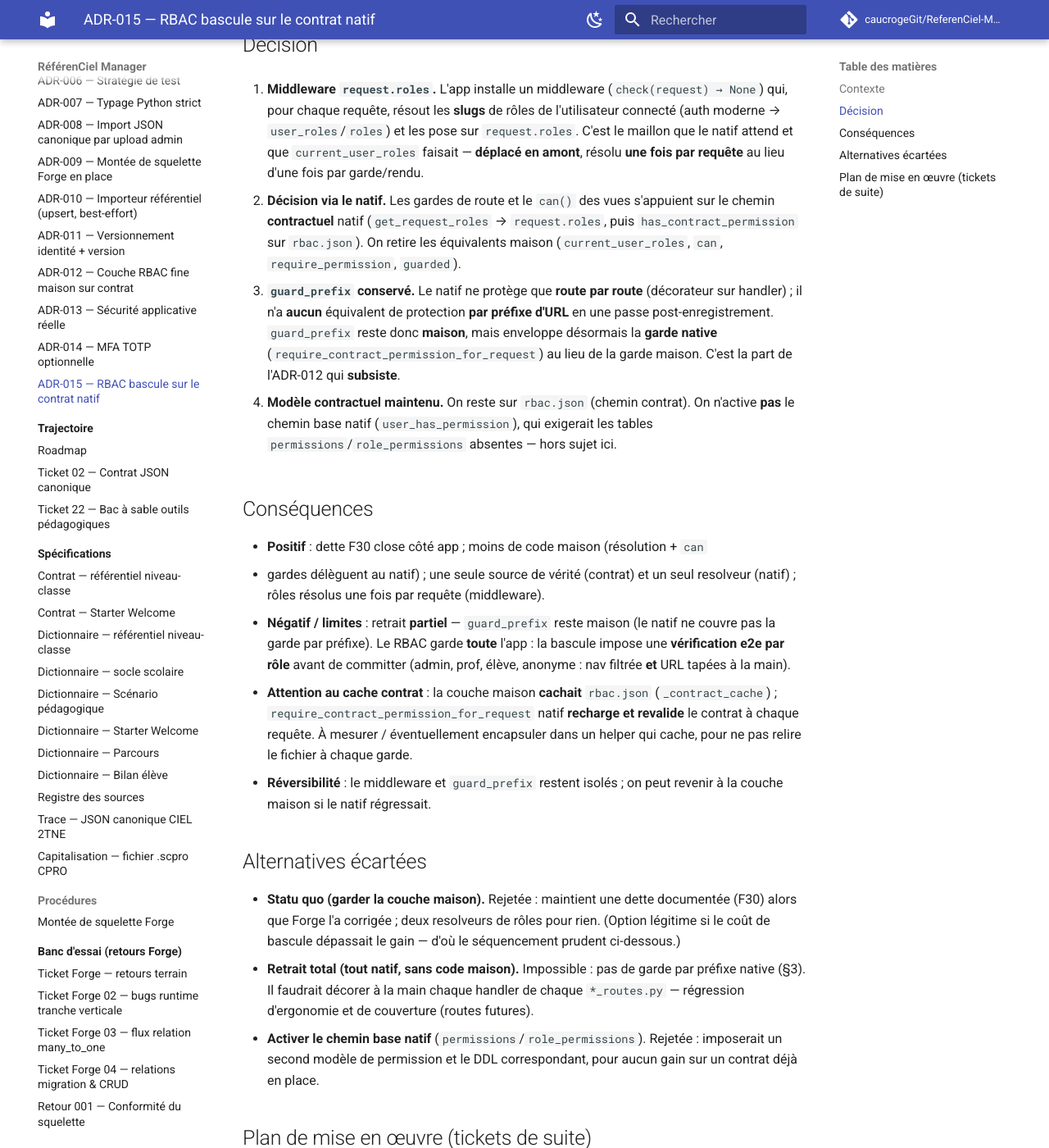
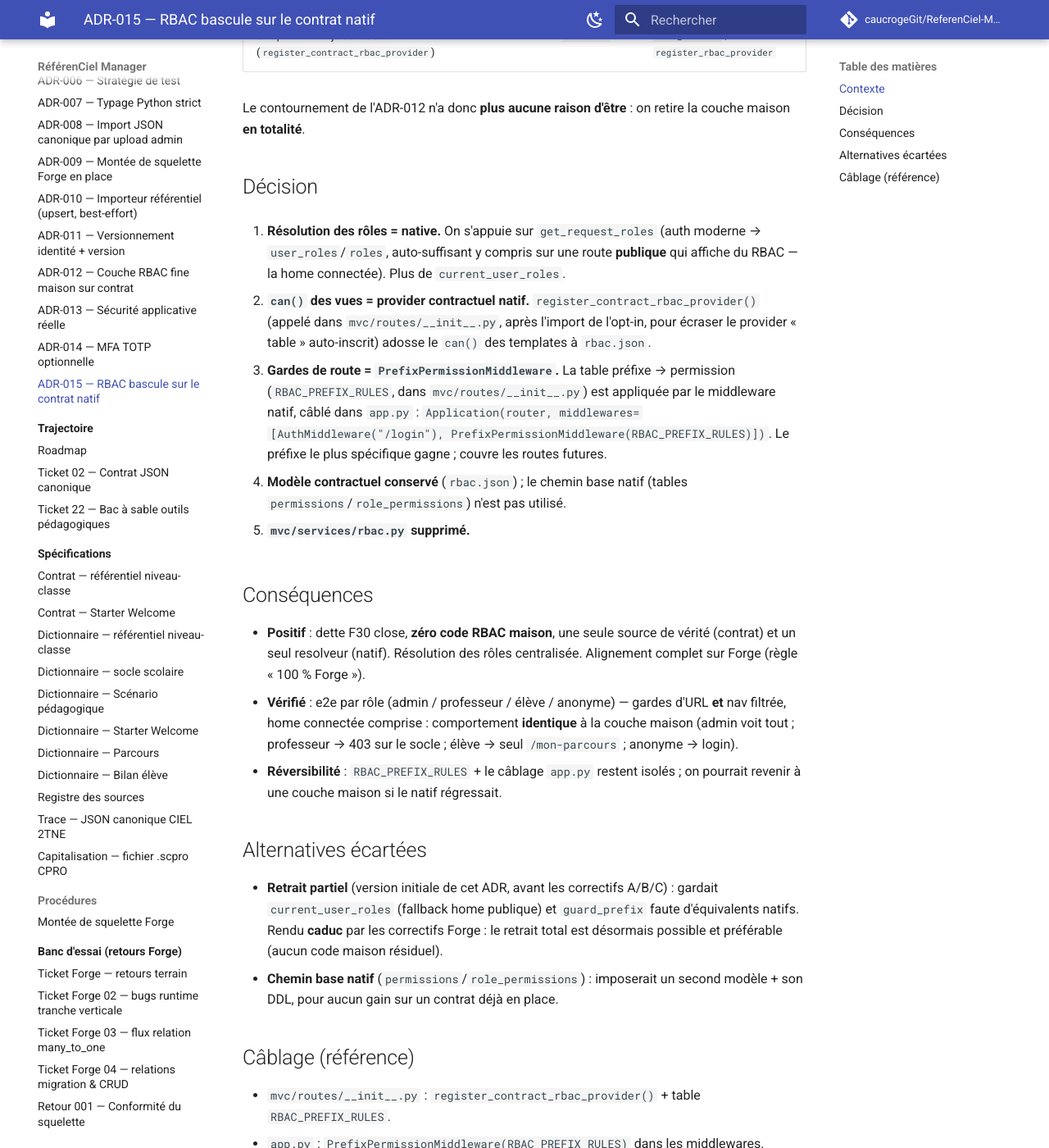
Before and after one commit to caucrogeGit/ReferenCiel-Manager, an MkDocs documentation site: the page built from docs/adr/015-rbac-bascule-sur-le-contrat-natif.md, in a window 1280 px wide and 1400 px high, scrolled down 696 px. Shown: the whole window at 82% size. Built offline with MkDocs 1.6.1 and Material for MkDocs 9.7.7, drawn with Linux system fonts in a browser that asks for light colours; comment, search, counter and statistics services are not loaded; some of the changed text lies outside the part shown.

Commit message:
refactor(rbac): retrait total de la couche maison, bascule sur le RBAC natif (ADR-015)
Les 3 manques du RBAC natif ayant été corrigés côté Forge (A/B/C, cf. montée
9592d2d3), la couche maison mvc/services/rbac.py est supprimée intégralement :

- résolution des rôles → get_request_roles natif (autonome : auth moderne → base,
  fonctionne aussi sur la home publique connectée, sans injection) ;
- can() des vues → register_contract_rbac_provider() (provider Jinja contractuel,
  adossé à rbac.json), dans mvc/routes/__init__.py ;
- gardes de route → PrefixPermissionMiddleware(RBAC_PREFIX_RULES) câblé dans app.py
  (table préfixe → permission, préfixe le plus spécifique gagne).

Modèle contractuel conservé (rbac.json inchangé). ADR-015 réécrit (retrait total),
ADR-012 marqué remplacé, retour-015 acté résolu.

Vérifié e2e par rôle (admin/professeur/élève/anonyme) : gardes d'URL ET nav filtrée,
home connectée comprise — comportement identique à la couche maison. make check vert.

Co-Authored-By: Claude Opus 4.8 (1M context) <noreply@anthropic.com>

```diff
--- a/docs/adr/015-rbac-bascule-sur-le-contrat-natif.md
+++ b/docs/adr/015-rbac-bascule-sur-le-contrat-natif.md
@@ -1,112 +1,73 @@
-# ADR-015 — Bascule du RBAC sur le contrat natif (retrait partiel de la couche maison)
+# ADR-015 — Bascule du RBAC sur le contrat natif (retrait **total** de la couche maison)
 
-**Statut :** Accepté
-**Date :** 2026-07-12
+**Statut :** Accepté et **réalisé** (2026-07-12)
 
-> Fait suite à l'[ADR-012](012-rbac-couche-fine-maison-sur-contrat.md), qu'il
-> **amende partiellement** (il ne l'annule pas : la partie « garde par préfixe »
-> reste maison).
+> **Remplace** la couche RBAC maison de l'[ADR-012](012-rbac-couche-fine-maison-sur-contrat.md) :
+> `mvc/services/rbac.py` est **supprimé**, tout le RBAC passe par l'opt-in natif.
 
 ## Contexte
 
-L'[ADR-012](012-rbac-couche-fine-maison-sur-contrat.md) a introduit une couche RBAC
-« fine maison » (`mvc/services/rbac.py`) parce que le resolveur natif de
-`forge-mvc-rbac` lisait une **session dépréciée** (F30, [retour-015](../banc-essai/retour-015-rbac-resolveur-session-depreciee-et-schema-non-livre.md))
-et renvoyait donc toujours des rôles vides sous l'auth moderne.
+L'[ADR-012](012-rbac-couche-fine-maison-sur-contrat.md) avait introduit une couche
+RBAC « fine maison » parce que l'opt-in `forge-mvc-rbac` était, sous l'auth moderne,
+inutilisable : resolveur de rôles sur session dépréciée (F30), pas de provider Jinja
+contractuel, pas de garde par préfixe d'URL.
 
-**F30 est corrigé côté Forge** (sha `e7cc3f1a`, 2026-07-12) : `get_request_roles`
-n'appelle plus la session dépréciée — il lit **`request.roles`**, un point
-d'injection que l'application alimente. Le RBAC contractuel natif
-(`has_contract_permission`, `require_contract_permission_for_request`,
-`get_contract_permissions`) devient donc **câblable** sur l'auth moderne, à condition
-que l'app pose les rôles de l'utilisateur courant sur la requête.
+Ces trois manques ont été **corrigés côté Forge** (retour banc-essai du projet) :
 
-Le contournement de l'ADR-012 n'a plus de raison d'être **sur sa partie résolution
-des rôles / décision**. On peut réduire la couche maison et se réaligner sur le natif.
+| Manque | Correctif Forge | Ce qu'il rend inutile |
+|---|---|---|
+| **A** — résolveur de rôles autonome (`get_request_roles` résout en base via l'auth moderne, sans injection) | `67a32bcc` | `current_user_roles` + middleware d'injection |
+| **B** — garde par **préfixe** (`PrefixPermissionMiddleware`) | `5ef21fa3` | `guard_prefix` |
+| **C** — provider Jinja **contractuel** (`register_contract_rbac_provider`) | `1b1bb998` | `rbac_context` / `register_rbac_provider` |
+
+Le contournement de l'ADR-012 n'a donc **plus aucune raison d'être** : on retire la
+couche maison **en totalité**.
 
 ## Décision
 
-1. **Middleware `request.roles`.** L'app installe un middleware
-   (`check(request) → None`) qui, pour chaque requête, résout les **slugs** de rôles
-   de l'utilisateur connecté (auth moderne → `user_roles`/`roles`) et les pose sur
-   `request.roles`. C'est le maillon que le natif attend et que
-   `current_user_roles` faisait — **déplacé en amont**, résolu **une fois par
-   requête** au lieu d'une fois par garde/rendu.
+1. **Résolution des rôles = native.** On s'appuie sur `get_request_roles`
+   (auth moderne → `user_roles`/`roles`, auto-suffisant y compris sur une route
+   **publique** qui affiche du RBAC — la home connectée). Plus de `current_user_roles`.
 
-2. **Décision via le natif.** Les gardes de route et le `can()` des vues s'appuient
-   sur le chemin **contractuel** natif (`get_request_roles` → `request.roles`, puis
-   `has_contract_permission` sur `rbac.json`). On retire les équivalents maison
-   (`current_user_roles`, `can`, `require_permission`, `guarded`).
+2. **`can()` des vues = provider contractuel natif.** `register_contract_rbac_provider()`
+   (appelé dans `mvc/routes/__init__.py`, après l'import de l'opt-in, pour écraser le
+   provider « table » auto-inscrit) adosse le `can()` des templates à `rbac.json`.
 
-3. **`guard_prefix` conservé.** Le natif ne protège que **route par route**
-   (décorateur sur handler) ; il n'a **aucun** équivalent de protection **par
-   préfixe d'URL** en une passe post-enregistrement. `guard_prefix` reste donc
-   **maison**, mais enveloppe désormais la **garde native**
-   (`require_contract_permission_for_request`) au lieu de la garde maison. C'est la
-   part de l'ADR-012 qui **subsiste**.
+3. **Gardes de route = `PrefixPermissionMiddleware`.** La table préfixe → permission
+   (`RBAC_PREFIX_RULES`, dans `mvc/routes/__init__.py`) est appliquée par le
+   middleware natif, câblé dans `app.py` :
+   `Application(router, middlewares=[AuthMiddleware("/login"), PrefixPermissionMiddleware(RBAC_PREFIX_RULES)])`.
+   Le préfixe le plus spécifique gagne ; couvre les routes futures.
 
-4. **Modèle contractuel maintenu.** On reste sur `rbac.json` (chemin contrat). On
-   n'active **pas** le chemin base natif (`user_has_permission`), qui exigerait les
-   tables `permissions`/`role_permissions` absentes — hors sujet ici.
+4. **Modèle contractuel conservé** (`rbac.json`) ; le chemin base natif
+   (tables `permissions`/`role_permissions`) n'est pas utilisé.
+
+5. **`mvc/services/rbac.py` supprimé.**
 
 ## Conséquences
 
-- **Positif** : dette F30 close côté app ; moins de code maison (résolution + `can`
-  + gardes délèguent au natif) ; une seule source de vérité (contrat) et un seul
-  resolveur (natif) ; rôles résolus une fois par requête (middleware).
-- **Négatif / limites** : retrait **partiel** — `guard_prefix` reste maison (le
-  natif ne couvre pas la garde par préfixe). Le RBAC garde **toute** l'app : la
-  bascule impose une **vérification e2e par rôle** avant de committer (admin, prof,
-  élève, anonyme : nav filtrée **et** URL tapées à la main).
-- **Attention au cache contrat** : la couche maison **cachait** `rbac.json`
-  (`_contract_cache`) ; `require_contract_permission_for_request` natif **recharge et
-  revalide** le contrat à chaque requête. À mesurer / éventuellement encapsuler dans
-  un helper qui cache, pour ne pas relire le fichier à chaque garde.
-- **Réversibilité** : le middleware et `guard_prefix` restent isolés ; on peut
-  revenir à la couche maison si le natif régressait.
+- **Positif** : dette F30 close, **zéro code RBAC maison**, une seule source de
+  vérité (contrat) et un seul resolveur (natif). Résolution des rôles centralisée.
+  Alignement complet sur Forge (règle « 100 % Forge »).
+- **Vérifié** : e2e par rôle (admin / professeur / élève / anonyme) — gardes d'URL
+  **et** nav filtrée, home connectée comprise : comportement **identique** à la
+  couche maison (admin voit tout ; professeur → 403 sur le socle ; élève → seul
+  `/mon-parcours` ; anonyme → login).
+- **Réversibilité** : `RBAC_PREFIX_RULES` + le câblage `app.py` restent isolés ; on
+  pourrait revenir à une couche maison si le natif régressait.
 
 ## Alternatives écartées
 
-- **Statu quo (garder la couche maison).** Rejetée : maintient une dette
-  documentée (F30) alors que Forge l'a corrigée ; deux resolveurs de rôles pour rien.
-  (Option légitime si le coût de bascule dépassait le gain — d'où le séquencement
-  prudent ci-dessous.)
-- **Retrait total (tout natif, sans code maison).** Impossible : pas de garde par
-  préfixe native (§3). Il faudrait décorer à la main chaque handler de chaque
-  `*_routes.py` — régression d'ergonomie et de couverture (routes futures).
-- **Activer le chemin base natif** (`permissions`/`role_permissions`). Rejetée :
-  imposerait un second modèle de permission et le DDL correspondant, pour aucun
-  gain sur un contrat déjà en place.
+- **Retrait partiel** (version initiale de cet ADR, avant les correctifs A/B/C) :
+  gardait `current_user_roles` (fallback home publique) et `guard_prefix` faute
+  d'équivalents natifs. Rendu **caduc** par les correctifs Forge : le retrait total
+  est désormais possible et préférable (aucun code maison résiduel).
+- **Chemin base natif** (`permissions`/`role_permissions`) : imposerait un second
+  modèle + son DDL, pour aucun gain sur un contrat déjà en place.
 
-## Plan de mise en œuvre (tickets de suite)
+## Câblage (référence)
 
-Séquencé pour rester vérifiable à chaque étape (le RBAC est critique) :
-
-1. **T1 — Middleware `request.roles`.** Créer `RolesMiddleware.check(request)` qui
-   pose `request.roles` (slugs, auth moderne → base ; `[]` si anonyme/tables
-   absentes) et retourne `None`. Le câbler dans `app.py`
-   (`Application(router, middlewares=[AuthMiddleware(...), RolesMiddleware()])`).
-   *Validation* : `request.roles` est peuplé pour un compte connecté (log/test).
-
-2. **T2 — Bascule des gardes de route.** Adapter `guard_prefix` pour envelopper
-   `require_contract_permission_for_request` (natif, lit `request.roles`) au lieu de
-   `guarded` maison. Introduire un cache de contrat si le rechargement par requête
-   pèse. *Validation* : prof → 403 sur `/classe`, 200 sur `/mes-classes` ; anonyme
-   → redirigé ; admin → tout.
-
-3. **T3 — Bascule du `can()` Jinja.** Fournir le `can()` des vues via le contrat +
-   `request.roles` (provider natif avec `permission_checker` contractuel, ou
-   `rbac_context` maison réduit à lire `request.roles`). *Validation* : la nav
-   filtrée est identique à aujourd'hui pour chaque rôle.
-
-4. **T4 — Nettoyage.** Retirer de `mvc/services/rbac.py` les fonctions devenues
-   inutiles (`current_user_roles`, `can`, `require_permission`, `guarded`,
-   éventuellement `rbac_context`/`register_rbac_provider`). Conserver `guard_prefix`.
-   *Validation* : `make check` vert ; **e2e complet par rôle** (smoke test des routes
-   en admin/prof/élève/anonyme, réparti 200/403/302 inchangé).
-
-5. **T5 — Doc.** Marquer l'ADR-012 « amendé par ADR-015 » ; noter le retrait dans
-   [retour-015](../banc-essai/retour-015-rbac-resolveur-session-depreciee-et-schema-non-livre.md).
-
-**Garde-fou** : ne committer qu'après la vérification e2e par rôle de T4 — une
-régression RBAC est silencieuse (trop permissif) ou bloquante (trop restrictif).
+- `mvc/routes/__init__.py` : `register_contract_rbac_provider()` + table
+  `RBAC_PREFIX_RULES`.
+- `app.py` : `PrefixPermissionMiddleware(RBAC_PREFIX_RULES)` dans les middlewares.
+- Contrat : `mvc/security/rbac.json` (inchangé).
--- a/docs/banc-essai/retour-015-rbac-resolveur-session-depreciee-et-schema-non-livre.md
+++ b/docs/banc-essai/retour-015-rbac-resolveur-session-depreciee-et-schema-non-livre.md
@@ -57,10 +57,14 @@
     l'app pose les rôles de `current_user` sur la requête via un middleware), avec
     repli sur la session legacy. Le RBAC contractuel natif est donc **câblable** sur
     l'auth moderne, à condition que l'app alimente `request.roles`.
-  - **Conséquence projet** : le retrait de la couche maison RBAC (ADR-012) redevient
-    possible — via un middleware qui pose `request.roles` — mais reste un chantier à
-    part (`guard_prefix` n'a toujours pas d'équivalent natif). Voir le suivi de
-    l'[ADR-012](../adr/012-rbac-couche-fine-maison-sur-contrat.md).
+  - **Complété côté Forge** (mêmes patchs) : résolveur `get_request_roles`
+    **autonome** (résout en base via l'auth moderne, sans injection — `67a32bcc`),
+    provider Jinja **contractuel** (`register_contract_rbac_provider`, `1b1bb998`) et
+    **garde par préfixe** (`PrefixPermissionMiddleware`, `5ef21fa3`). Les trois
+    manques qui obligeaient à garder du code maison sont levés.
+  - **Conséquence projet — RÉALISÉE** : la couche maison RBAC (`mvc/services/rbac.py`)
+    a été **entièrement supprimée** au profit du natif ([ADR-015](../adr/015-rbac-bascule-sur-le-contrat-natif.md)),
+    vérifiée e2e par rôle (home connectée comprise). Plus aucun contournement RBAC.
 
 ### F31 — L'opt-in ne livre **aucun schéma SQL** ni commande de synchronisation contrat → base
 
```
Also changed, not shown: app.py (+9 -1 lines), docs/adr/012-rbac-couche-fine-maison-sur-contrat.md (+5 -4 lines), docs/adr/index.md (+4 -3 lines), 1 other file.
